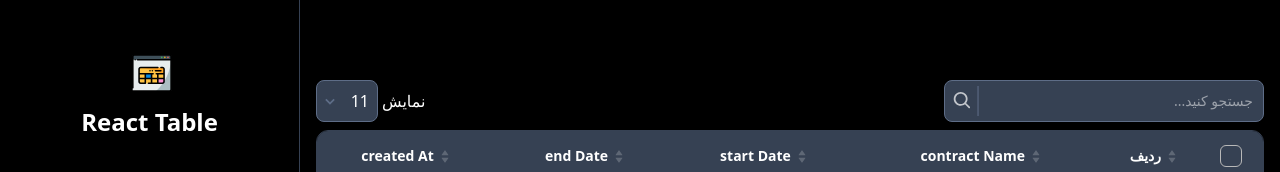
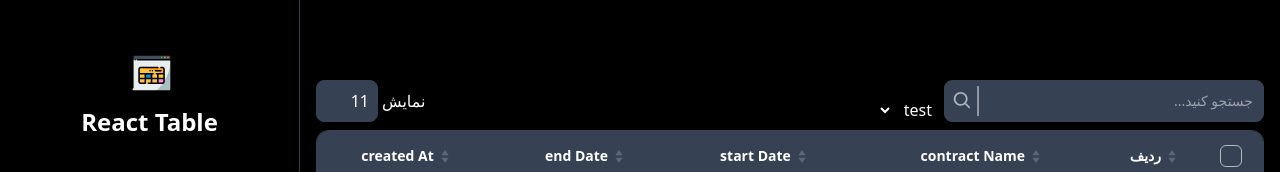
Before and after one commit to fatemeh-bd/responsive-react-datatable, a React (Vite) app: page /#/example in a window 1280 px wide. Shown: the top 172 px of the page. Built offline with nearby package versions, Linux system fonts and the light colour scheme.

Commit message:
style: filter style & theme configs

```diff
--- a/src/components/table/MobileTable.tsx
+++ b/src/components/table/MobileTable.tsx
@@ -10,7 +10,6 @@
 const MobileTable = ({
   columns,
   isLoading,
-  pageSize,
   rows,
   theme,
   textsConfig,
@@ -18,7 +17,6 @@
 }: {
   columns: ColumnType[];
   isLoading?: boolean;
-  pageSize: number;
   rows: Record<string, any>[];
   theme: ColorTheme;
   textsConfig: TextsConfig;
@@ -27,7 +25,8 @@
   const renderCard = (row: Record<string, any>, rowIndex: number) => (
     <div
       key={rowIndex}
-      className="mobile-table-card p-4 !h-auto mb-3 rounded-xl overflow-hidden border border-secondary-300 bg-white shadow-sm"
+      style={{ background: theme?.rowBackgroundColor }}
+      className="mobile-table-card p-4 !h-auto mb-3 rounded-xl overflow-hidden border border-secondary-300 shadow-sm"
     >
       {columns.map((column, colIndex) => {
         const cellKey = column.data;
--- a/src/components/table/Table.tsx
+++ b/src/components/table/Table.tsx
@@ -186,7 +186,7 @@
       ...selectableColumn,
       {
         data: "id",
-        title: mergedTexts.row,
+        title: mergedTexts.row || "",
         render: rowRenderer(
           (_cell, _row, index?: number) =>
             (Number(currentPage) - 1) * dynamicPageSize + (index! + 1)
@@ -438,15 +438,19 @@
         {isMobile && (filters || topFilter) && (
           <button
             onClick={() => setOpenFilter(true)}
-            style={{ minHeight: 43 }}
-            className="mobile-filter-button relative mr-auto min-w-[70px] text-sm bg-blue/15 font-bold text-blue flex items-center gap-0.5 p-1 justify-center rounded-md"
+            style={{
+              minHeight: 43,
+              background: theme?.filterBackgroundColor,
+              color: theme?.filterTextColor,
+            }}
+            className="mobile-filter-button relative mr-auto min-w-[70px] text-sm font-bold flex items-center gap-0.5 p-1 justify-center rounded-md"
           >
             {activeFilterCount > 0 && (
               <span className="mobile-filter-badge absolute top-0 -right-2.5 bg-white text-xs border-2  border-blue/15 size-5 content-center rounded-full text-black">
                 {activeFilterCount}
               </span>
             )}
-            {textsConfig?.filterText}
+            {mergedTexts?.filterText}
             <FilterIcon />
           </button>
         )}
@@ -456,7 +460,7 @@
             {!isMobile && (
               <PageSizeSelect
                 pageQueryName={pageQueryName}
-                text={mergedTexts?.pageSize}
+                textsConfig={mergedTexts}
                 theme={theme}
                 initialPageSize={tableHeightPageSize}
                 pageSize={pageSizeInitial}
@@ -481,7 +485,6 @@
               ? tableRows
               : paginatedRows
           }
-          pageSize={dynamicPageSize}
           theme={theme}
           textsConfig={mergedTexts}
           listMode={listMode}
@@ -551,9 +554,10 @@
         <div className="filter-modal-actions flex items-center gap-2 mt-8">
           <button
             onClick={() => setOpenFilter(false)}
-            className="filter-modal-close-button w-full"
+            style={{ borderColor: theme?.primaryColor }}
+            className="flex-1 filter-modal-close-button p-2 rounded-lg bg-transparent border"
           >
-            بستن
+            {mergedTexts?.close}
           </button>
           <button
             onClick={() => {
@@ -566,9 +570,10 @@
               }
               location.reload();
             }}
-            className="filter-modal-clear-button"
+            style={{ background: theme?.errorColor }}
+            className="flex-1 p-2 rounded-lg filter-modal-clear-button text-white flex items-center gap-2 justify-center"
           >
-            حذف فیلتر ها
+            {mergedTexts?.removeFilterText}
             <TrashIcon />
           </button>
         </div>
--- a/src/components/table/icons.tsx
+++ b/src/components/table/icons.tsx
@@ -86,8 +86,8 @@
       fill="currentColor"
       strokeWidth="0"
       viewBox="0 0 24 24"
-      height="24px"
-      width="24px"
+      height="20px"
+      width="20px"
       xmlns="http://www.w3.org/2000/svg"
     >
       <path d="M16 1.75V3h5.25a.75.75 0 0 1 0 1.5H2.75a.75.75 0 0 1 0-1.5H8V1.75C8 .784 8.784 0 9.75 0h4.5C15.216 0 16 .784 16 1.75Zm-6.5 0V3h5V1.75a.25.25 0 0 0-.25-.25h-4.5a.25.25 0 0 0-.25.25ZM4.997 6.178a.75.75 0 1 0-1.493.144L4.916 20.92a1.75 1.75 0 0 0 1.742 1.58h10.684a1.75 1.75 0 0 0 1.742-1.581l1.413-14.597a.75.75 0 0 0-1.494-.144l-1.412 14.596a.25.25 0 0 1-.249.226H6.658a.25.25 0 0 1-.249-.226L4.997 6.178Z"></path>
--- a/src/components/table/tableConfigs.tsx
+++ b/src/components/table/tableConfigs.tsx
@@ -1,11 +1,10 @@
-import { AutoPageSizeConfig, TextsConfig } from "./types";
+import { AutoPageSizeConfig, ColorTheme, TextsConfig } from "./types";
 
 export const defaultSize = 10;
-type StrictTextsConfig = Required<TextsConfig>;
 
 export const defaultTexts: {
-  en: StrictTextsConfig;
-  fa: StrictTextsConfig;
+  en: TextsConfig;
+  fa: TextsConfig;
 } = {
   en: {
     row: "Row",
@@ -17,6 +16,8 @@
     searchPlaceholder: "search ...",
     pageSize: "page Size",
     filterText: "filter",
+    removeFilterText: "delete filters",
+    close: "close",
   },
   fa: {
     row: "ردیف",
@@ -28,26 +29,24 @@
     searchPlaceholder: "جستجو کنید...",
     pageSize: "نمایش",
     filterText: "فیلتر",
+    removeFilterText: "حذف فیلتر ها",
+    close: "بستن",
   },
 };
 
-export const defaultColorTheme = {
+export const defaultColorTheme: ColorTheme = {
   borderColor: "#e7e7e7",
-  headerBg: "#f9f9f9",
-  headerText: "#333333",
-  rowBorder: "#e7e7e7",
-  rowBg: "#fff",
-  cellText: "#7a7a7a",
+  headerBackgroundColor: "#f9f9f9",
+  headerTextColor: "#333333",
+  rowBackgroundColor: "#fff",
+  cellTextColor: "#7a7a7a",
   primaryColor: "#ffd61f",
-  paginationBg: "#fff",
+  paginationBackgroundColor: "#fff",
   paginationBorderColor: "#d9d9d9",
-  paginationActiveColor: "#ffd61f",
-  paginationTextColor: "#333333",
-  paginationDisabledBackgroundColor: "#f9f9f9",
-  searchBoxBorderColor: "#d9d9d9",
   searchBoxBgColor: "#fff",
-  searchBoxTextColor: "#000",
-  errorColor: "#f43f5e",
+  errorColor: "#ef4444",
+  filterBackgroundColor: "#427bd225",
+  filterTextColor: "#427bd2",
 };
 
 export const defaultAutoConfig: AutoPageSizeConfig = {
--- a/src/components/table/tools/Modal.tsx
+++ b/src/components/table/tools/Modal.tsx
@@ -45,7 +45,7 @@
       >
         <div
           onClick={(e) => e.stopPropagation()}
-          className={`relative bg-white z-50 rounded-t-2xl md:rounded-lg border-secondary-200 mx-0  transition-all duration-300 delay-200 ${
+          className={`relative bg-inherit z-50 rounded-t-2xl md:rounded-lg border-secondary-200 mx-0  transition-all duration-300 delay-200 ${
             isOpen ? "opacity-100" : "opacity-0"
           } md:max-w-[90%] ${
             size === "sm"
--- a/src/components/table/tools/PageSizeSelect.tsx
+++ b/src/components/table/tools/PageSizeSelect.tsx
@@ -1,6 +1,6 @@
 import { useState } from "react";
 import { useQueryParams } from "../hooks/useQueryParams";
-import { ColorTheme } from "../types";
+import { ColorTheme, TextsConfig } from "../types";
 import { ChevronDown } from "../icons";
 
 const PageSizeSelect = ({
@@ -8,14 +8,14 @@
   onPageSizeChange,
   initialPageSize,
   theme,
-  text,
+  textsConfig,
   pageQueryName,
 }: {
   pageSize: number;
   onPageSizeChange: (size: number) => void;
   initialPageSize?: number;
   theme: ColorTheme;
-  text: string;
+  textsConfig: TextsConfig;
   pageQueryName: string;
 }) => {
   const [size, setSize] = useState(pageSize);
@@ -30,24 +30,18 @@
 
   return (
     <div className="page-size-select-container relative flex items-center gap-1">
-      <span
-        style={{
-          color: theme?.searchBoxTextColor,
-        }}
-        className="page-size-select-label md:text-base text-xs text-nowrap"
-      >
-        {text}
+      <span className="page-size-select-label md:text-base text-xs text-nowrap text-inherit">
+        {textsConfig?.pageSize}
       </span>
       <div className="relative ">
         <select
           value={size}
           onChange={handleChange}
           style={{
-            borderColor: theme?.searchBoxBorderColor,
+            borderColor: theme?.borderColor,
             backgroundColor: theme?.searchBoxBgColor,
-            color: theme?.searchBoxTextColor,
           }}
-          className={`page-size-select my-0 flex items-center justify-between gap-3 text-right text-base rounded-lg placeholder:text-sm !outline-none w-full p-2 border focus:border-primary disabled:opacity-70 appearance-none pl-6 cursor-pointer max-md:py-1 max-md:min-w-12 max-md:text-sm`}
+          className={`page-size-select text-inherit my-0 flex items-center justify-between gap-3 text-right text-base rounded-lg placeholder:text-sm !outline-none w-full p-2 border focus:border-primary disabled:opacity-70 appearance-none pl-6 cursor-pointer max-md:py-1 max-md:min-w-12 max-md:text-sm`}
         >
           <option className="page-size-option" value={initialPageSize}>
             {initialPageSize}
@@ -70,7 +64,7 @@
         </select>
         <ChevronDown
           style={{
-            color: theme?.searchBoxBorderColor,
+            color: theme?.borderColor,
           }}
           className="page-size-select-icon pointer-events-none size-5 shrink-0 absolute left-1 top-0 bottom-0 my-auto"
         />
--- a/src/components/table/tools/Pagination.tsx
+++ b/src/components/table/tools/Pagination.tsx
@@ -6,7 +6,7 @@
 import { useIsMobile } from "../hooks/useIsMobile";
 import { numberWithCommas } from "../helper";
 import { useQueryParams } from "../hooks/useQueryParams";
-import { ColorTheme } from "../types";
+import { ColorTheme, TextsConfig } from "../types";
 
 interface PaginationProps {
   totalItems: number;
@@ -16,11 +16,7 @@
   theme: ColorTheme;
   dir?: "ltr" | "rtl";
   currentPage: number;
-  textsConfig?: {
-    firstPaging: string;
-    lastPaging: string;
-    showing: (from: number, to: number, total: string) => string;
-  };
+  textsConfig?: TextsConfig;
   onChangePage?: (value: number) => void;
 }
 
@@ -43,9 +39,9 @@
 
   // === Styles
   const baseStyle: React.CSSProperties = {
-    color: theme.paginationTextColor,
+    color: "inherit",
     border: `1px solid ${theme.paginationBorderColor}`,
-    backgroundColor: theme.paginationBg || "transparent",
+    backgroundColor: theme.paginationBackgroundColor || "transparent",
     padding: "0 8px",
     borderRadius: "6px",
     fontSize: "14px",
@@ -59,15 +55,14 @@
   };
 
   const activeStyle: React.CSSProperties = {
-    backgroundColor: theme.paginationActiveColor,
-    border: `1px solid ${theme.paginationActiveColor}`,
-    color: theme.paginationTextColor,
+    backgroundColor: theme.primaryColor,
+    border: `1px solid ${theme.primaryColor}`,
+    color: "inherit",
   };
 
   const disabledStyle: React.CSSProperties = {
-    backgroundColor: theme.paginationDisabledBackgroundColor,
     cursor: "not-allowed",
-    opacity: 0.6,
+    opacity: 0.5,
   };
 
   // === Logic
@@ -191,7 +186,7 @@
         className="pagination-mobile-input"
       />
       <span
-        style={{ color: theme.paginationTextColor }}
+        style={{ color: "inherit" }}
         className="pagination-mobile-separator"
       >
         /
--- a/src/components/table/tools/SearchBox.tsx
+++ b/src/components/table/tools/SearchBox.tsx
@@ -90,19 +90,16 @@
       >
         <div
           style={{
-            borderColor: theme?.searchBoxBorderColor,
+            borderColor: theme?.borderColor,
             backgroundColor: theme?.searchBoxBgColor,
-            color: theme?.searchBoxTextColor,
           }}
           className={`table-search-input-container my-0 flex items-center justify-between gap-3 text-right text-base rounded-lg placeholder:text-sm !outline-none w-full p-2.5 border disabled:opacity-70`}
         >
           {searchValue ? (
             <CloseIcon
               style={{
-                borderColor: theme?.searchBoxBorderColor,
-                color: searchValue
-                  ? theme?.errorColor
-                  : theme?.searchBoxBorderColor,
+                borderColor: theme?.borderColor,
+                color: searchValue ? theme?.errorColor : theme?.borderColor,
                 paddingLeft: dir === "rtl" ? 0 : 4,
                 paddingRight: dir === "rtl" ? 4 : 0,
               }}
@@ -114,12 +111,10 @@
           ) : (
             <SearchIcon
               style={{
-                borderColor: theme?.searchBoxBorderColor,
-                color: theme?.searchBoxTextColor,
                 paddingLeft: dir === "rtl" ? 0 : 4,
                 paddingRight: dir === "rtl" ? 4 : 2,
               }}
-              className={`table-search-icon size-5 scale-150 opacity-70 ${
+              className={`table-search-icon size-5 scale-150 opacity-60 ${
                 dir === "rtl" ? "border-r" : "border-l"
               }`}
             />
--- a/src/pages/examplePage/ExamplePage.tsx
+++ b/src/pages/examplePage/ExamplePage.tsx
@@ -124,22 +124,15 @@
           extraBufferRows: 1,
         }}
         colorTheme={{
-          rowBg: "",
+          rowBackgroundColor: "",
           borderColor: "#364153",
-          rowBorder: "#364153",
-          cellText: "#fff",
-          headerText: "#fff",
-          headerBg: "#364153",
-          searchBoxBorderColor: "#5e6d87",
+          cellTextColor: "#fff",
+          headerTextColor: "#fff",
+          headerBackgroundColor: "#364153",
           searchBoxBgColor: "#364153",
-          searchBoxTextColor: "#fff",
-          paginationActiveColor: "#d24670",
           paginationBorderColor: "#364153",
-          paginationTextColor: "#fff",
           primaryColor: "#d24670",
-          paginationBg: "#364153",
-          paginationDisabledBackgroundColor: "#364153",
-          errorColor: "#d24670",
+          paginationBackgroundColor: "#364153",
         }}
         // internalApiConfig={{
         //   baseUrl: "http://10.10.10.22:8090",
@@ -158,6 +151,15 @@
         onSelectChange={(value) => setSelectedIds(value)}
         notify={(text) => alert(text)}
         listMode
+        filters={
+          <select>
+            <option value={"test"}>test</option>
+            <option value={"test2"}>test2</option>
+            <option value={"test3"}>test3</option>
+            <option value={"test4"}>test4</option>
+            <option value={"test5"}>test5</option>
+          </select>
+        }
       />
     </div>
   );
```
Also changed, not shown: src/components/table/DesktopTable.tsx (+11 -9 lines), src/components/table/types.ts (+9 -11 lines).
